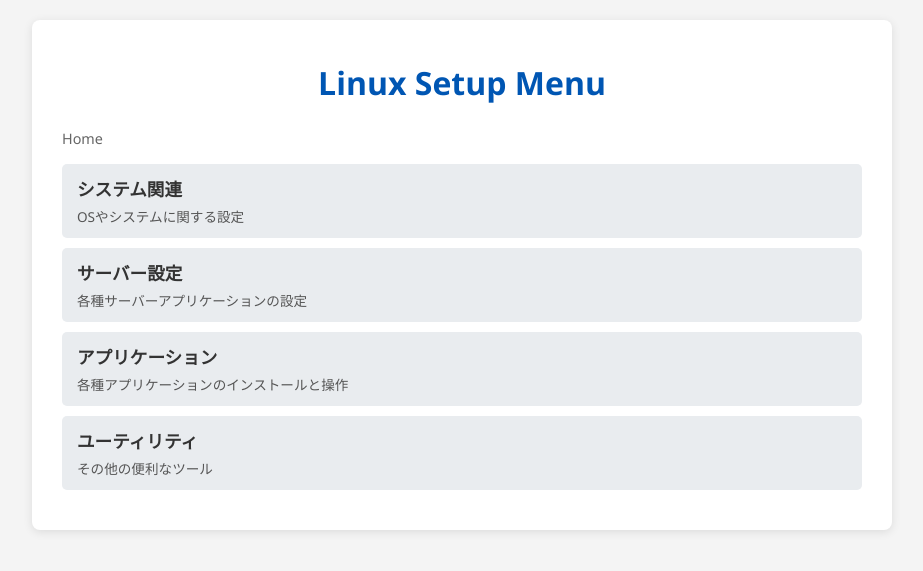
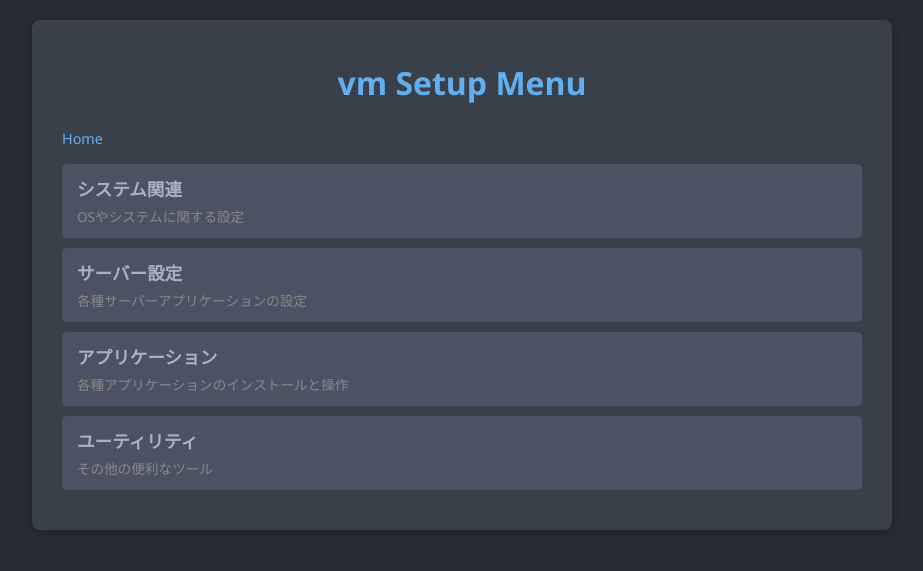
Before and after one commit to Coush3/LinuxSetup.Scripts, a Flask app: page / in a window 1280 px wide. Shown: the top 571 px of the page, without its empty margins (178-1101 px from the left). Run offline with Flask 3, Linux system fonts and the light colour scheme.

Commit message:
webの使い勝手修正

```diff
--- a/templates/index.html
+++ b/templates/index.html
@@ -3,38 +3,45 @@
 <head>
     <meta charset="UTF-8">
     <meta name="viewport" content="width=device-width, initial-scale=1.0">
-    <title>Linux Setup Menu</title>
+    <title>Hostname Setup Menu</title>
     <style>
         body {
             font-family: 'Segoe UI', Tahoma, Geneva, Verdana, sans-serif;
             margin: 20px;
-            background-color: #f4f4f4;
-            color: #333;
+            background-color: #282c34; /* Dark background */
+            color: #abb2bf; /* Light text */
         }
         .container {
             max-width: 800px;
             margin: 0 auto;
-            background-color: #fff;
+            background-color: #3a404a; /* Slightly lighter dark background */
             padding: 20px 30px;
             border-radius: 8px;
-            box-shadow: 0 2px 10px rgba(0, 0, 0, 0.1);
+            box-shadow: 0 2px 10px rgba(0, 0, 0, 0.3); /* Darker shadow */
         }
         h1 {
-            color: #0056b3;
+            color: #61afef; /* Lighter blue for heading */
             text-align: center;
             margin-bottom: 25px;
         }
         .breadcrumb {
             font-size: 0.9em;
-            color: #666;
+            color: #888; /* Lighter gray */
             margin-bottom: 15px;
+        }
+        .breadcrumb a {
+            color: #61afef; /* Blue for links */
+            text-decoration: none;
+        }
+        .breadcrumb a:hover {
+            text-decoration: underline;
         }
         .menu-list {
             list-style: none;
             padding: 0;
         }
         .menu-item {
-            background-color: #e9ecef;
+            background-color: #4b5263; /* Darker item background */
             margin-bottom: 10px;
             padding: 12px 15px;
             border-radius: 5px;
@@ -43,12 +50,13 @@
             display: flex;
             justify-content: space-between;
             align-items: center;
+            color: #abb2bf; /* Light text */
         }
         .menu-item:hover {
-            background-color: #d6dbe0;
+            background-color: #5c6370; /* Lighter on hover */
         }
         .menu-item.selected {
-            background-color: #007bff;
+            background-color: #61afef; /* Blue for selected */
             color: white;
         }
         .menu-item-title {
@@ -57,7 +65,7 @@
         }
         .menu-item-description {
             font-size: 0.85em;
-            color: #555;
+            color: #888; /* Lighter gray */
             margin-top: 5px;
         }
         .menu-item.selected .menu-item-description {
@@ -144,7 +157,7 @@
 </head>
 <body>
     <div class="container">
-        <h1>Linux Setup Menu</h1>
+        <h1>{{ hostname }} Setup Menu</h1>
         <div class="breadcrumb" id="breadcrumb">Home</div>
         <ul class="menu-list" id="menuList"></ul>
 
@@ -201,7 +214,33 @@
 
         function renderMenu() {
             menuList.innerHTML = '';
-            breadcrumbDiv.textContent = breadcrumbStack.join(' > ');
+            // パンくずリストの生成
+            breadcrumbDiv.innerHTML = '';
+            breadcrumbStack.forEach((title, index) => {
+                const span = document.createElement('span');
+                if (index > 0) {
+                    span.textContent = ' > ';
+                }
+                const a = document.createElement('a');
+                a.textContent = title;
+                a.href = '#'; // リンクとして機能させるため
+                a.addEventListener('click', (event) => {
+                    event.preventDefault();
+                    // クリックされた階層まで戻る
+                    menuStack.splice(index);
+                    breadcrumbStack.splice(index + 1);
+                    // Homeに戻る場合は、currentMenuを初期化
+                    if (index === 0) {
+                        fetchMenuData(); // Homeに戻る場合はAPIから再取得
+                    } else {
+                        currentMenu = menuStack.pop(); // 1つ前のメニューに戻る
+                        renderMenu();
+                    }
+                });
+                breadcrumbDiv.appendChild(span);
+                breadcrumbDiv.appendChild(a);
+            });
+
             outputSection.style.display = 'none';
             inputPrompt.style.display = 'none';
             deleteSharePrompt.style.display = 'none';
--- a/webmenu.py
+++ b/webmenu.py
@@ -2,6 +2,7 @@ from flask import Flask, render_template, jsonify, request
 import yaml
 import sys
 import os
+import socket # 追加
 
 # menu.py から execute_function をインポート
 # sys.path に現在のディレクトリを追加して、menu.py をモジュールとして認識させる
@@ -17,7 +18,8 @@ def load_menu_data():
 
 @app.route('/')
 def index():
-    return render_template('index.html')
+    hostname = socket.gethostname() # ホスト名を取得
+    return render_template('index.html', hostname=hostname) # テンプレートにホスト名を渡す
 
 @app.route('/api/menu')
 def get_menu():
```
Also changed, not shown: other parts of templates/index.html (+19 -14 lines).
